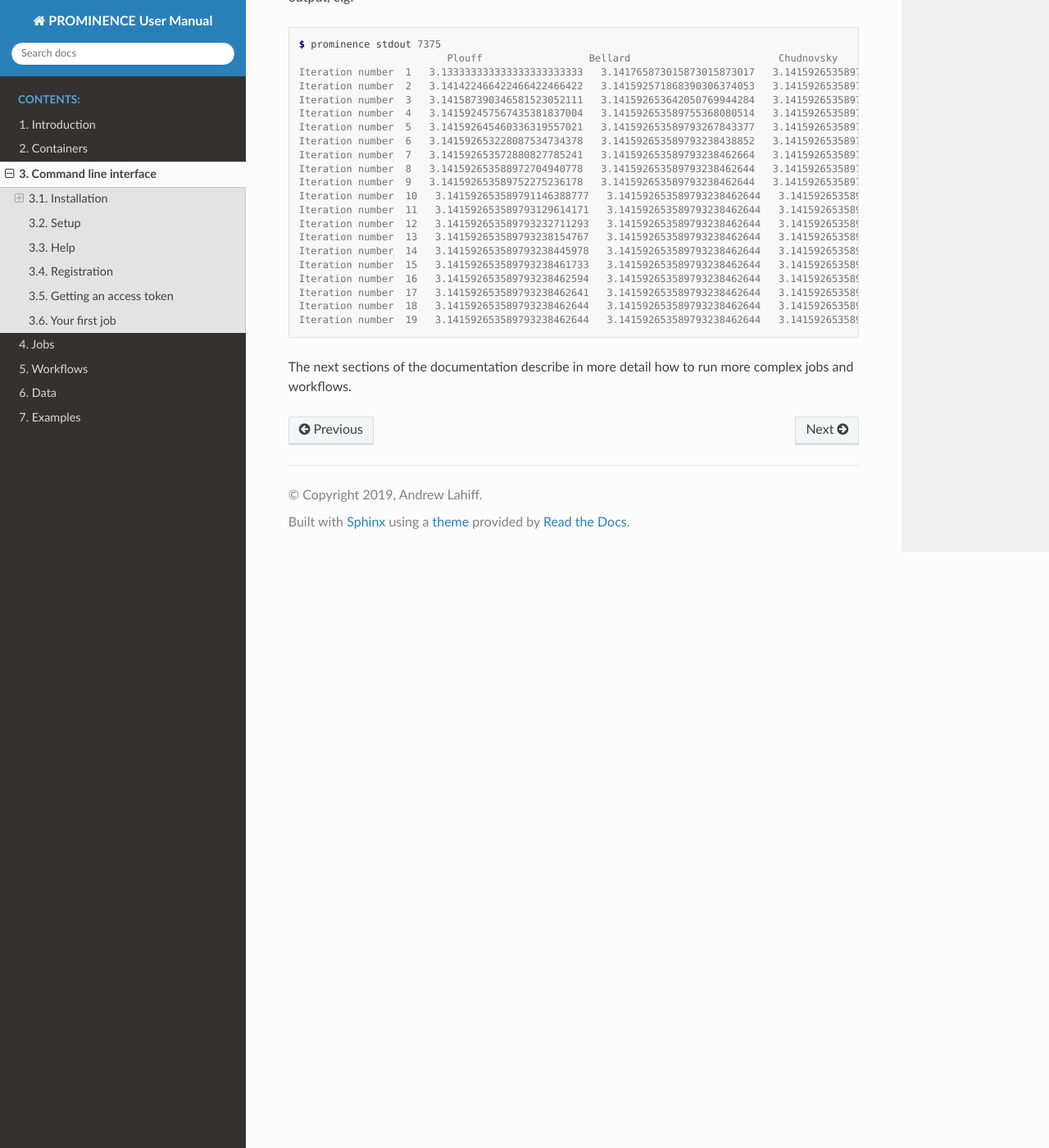
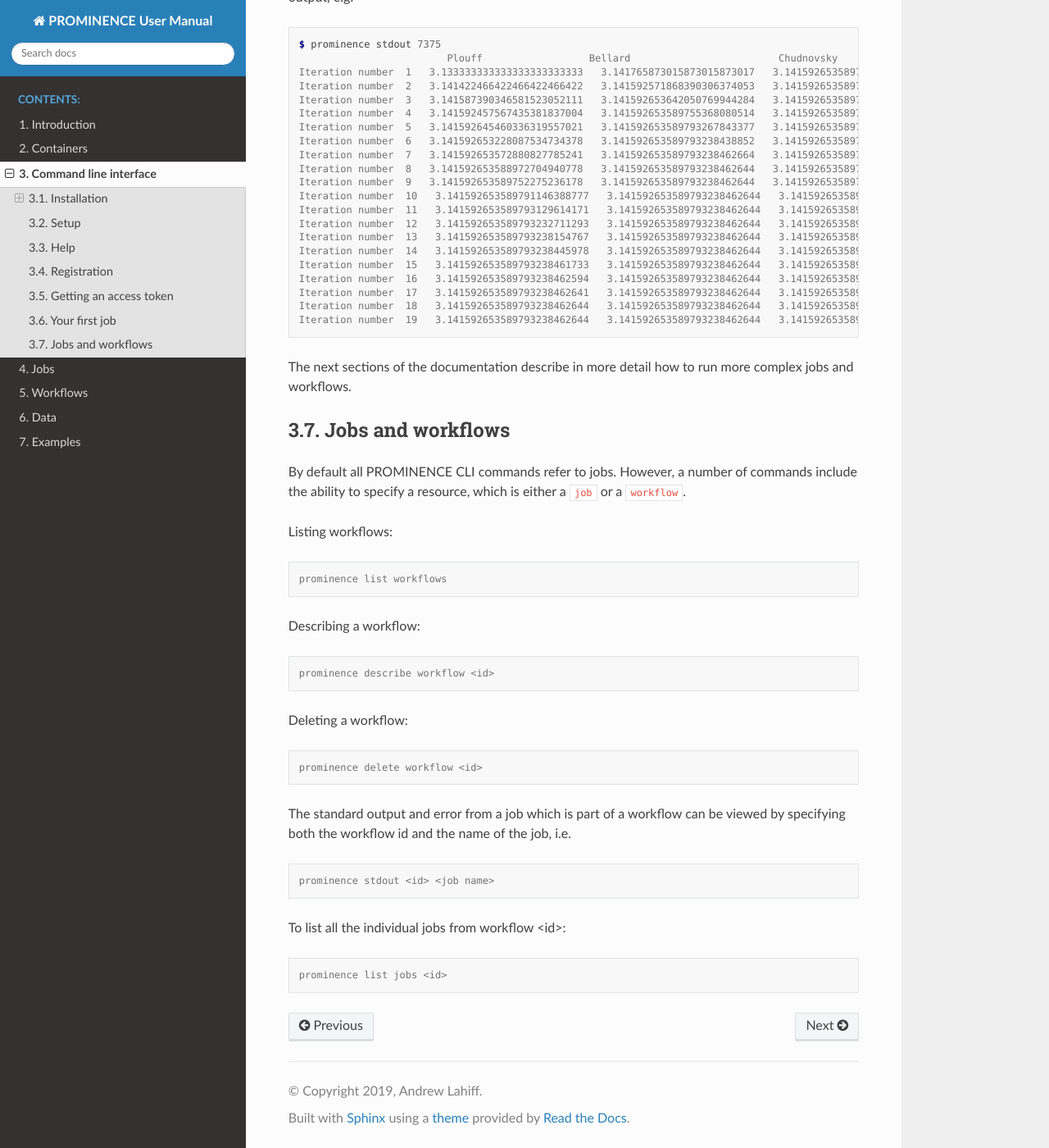
Before and after one commit to prominence-eosc/docs-eosc, a Sphinx documentation site: the page built from source/command-line-interface.rst, in a window 1280 px wide and 1400 px high, scrolled down 4529 px. Shown: the whole window at 82% size. Built offline with Sphinx 7.4.7 and the Read the Docs theme 2.0.0, drawn with Linux system fonts in a browser that asks for light colours.

Commit message:
Mention jobs & workflows

```diff
--- a/source/command-line-interface.rst
+++ b/source/command-line-interface.rst
@@ -223,3 +223,38 @@ Once the test job has finished running, ``prominence stdout`` can be used to vie
    Iteration number  19   3.141592653589793238462644   3.141592653589793238462644   3.141592653589793238462642
 
 The next sections of the documentation describe in more detail how to run more complex jobs and workflows.
+
+Jobs and workflows
+------------------
+
+By default all PROMINENCE CLI commands refer to jobs. However, a number of commands include the ability to specify a resource, which is either a ``job`` or a ``workflow``.
+
+Listing workflows:
+
+.. code-block:: console
+
+   prominence list workflows
+
+Describing a workflow:
+
+.. code-block:: console
+
+   prominence describe workflow <id>
+
+Deleting a workflow:
+
+.. code-block:: console
+
+   prominence delete workflow <id>
+
+The standard output and error from a job which is part of a workflow can be viewed by specifying both the workflow id and the name of the job, i.e.
+
+.. code-block:: console
+
+   prominence stdout <id> <job name>
+
+To list all the individual jobs from workflow <id>:
+
+.. code-block:: console
+
+   prominence list jobs <id>
```
